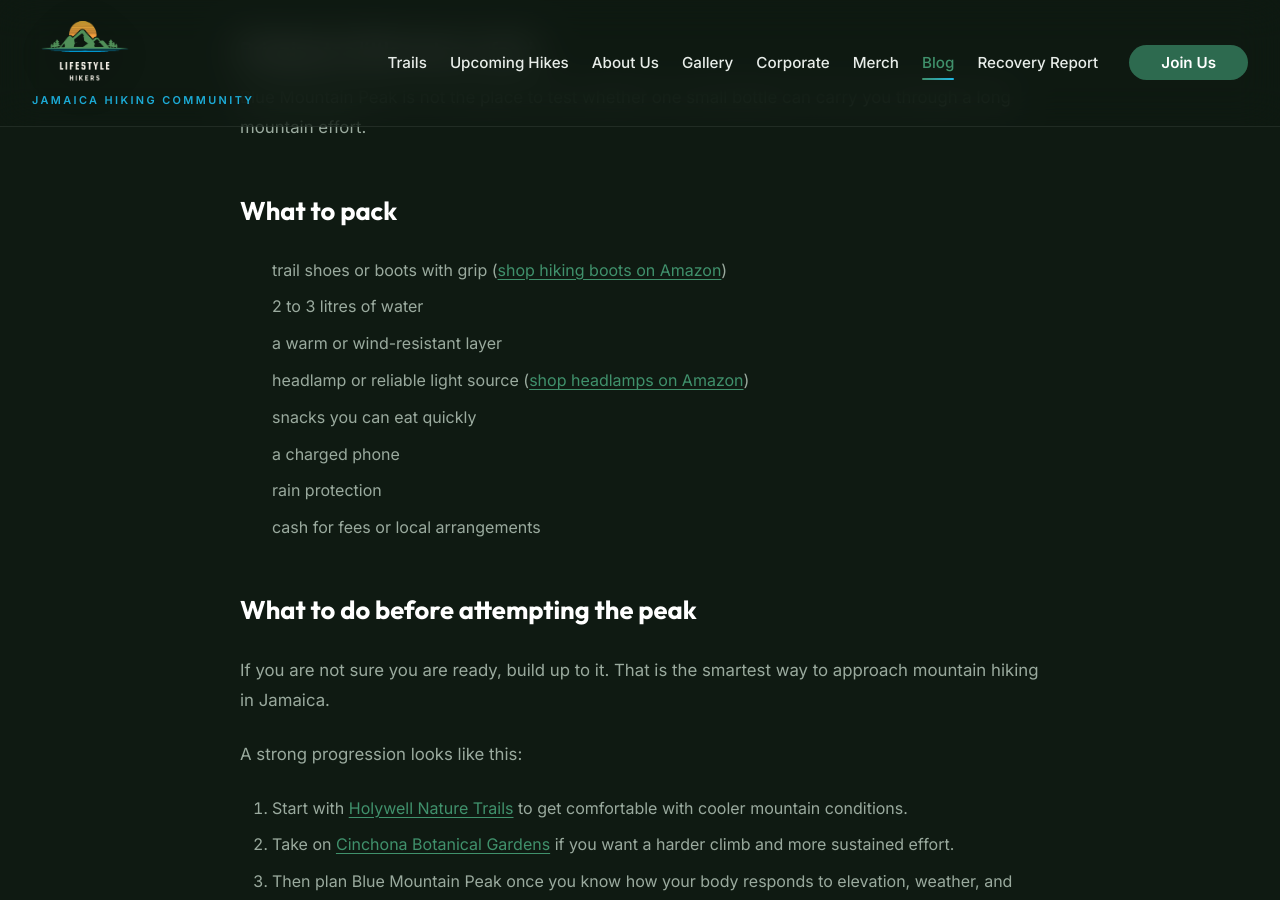
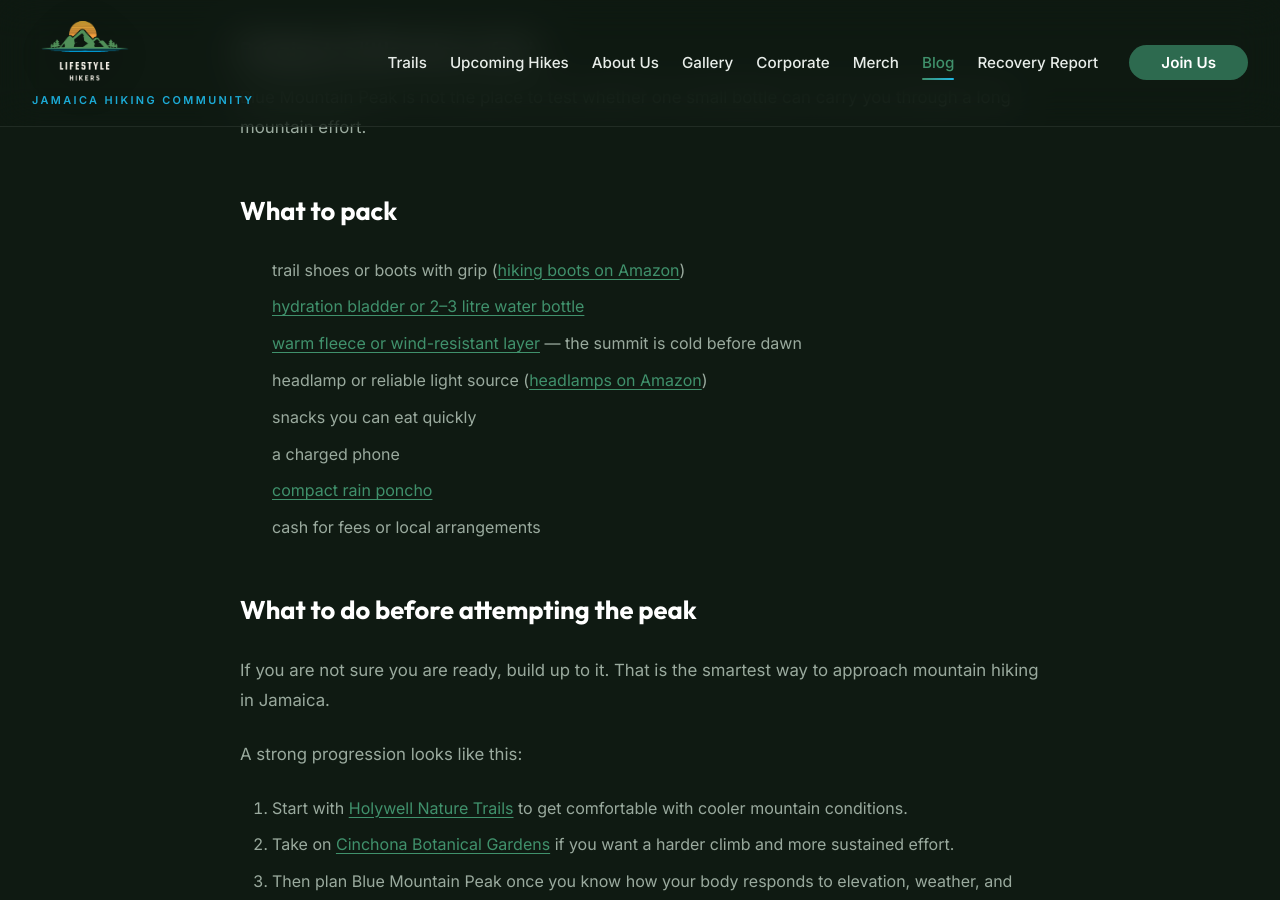
Before and after one commit to willylondon/lifestyle-hikers, a Jekyll site: the page built from _posts/2026-03-19-blue-mountain-peak-complete-hiker-guide.md, in a window 1280 px wide and 900 px high, scrolled down 4606 px. Built offline with Jekyll 4.4.1, drawn with Linux system fonts in a browser that asks for light colours; some of the changed text lies outside the part shown.

Commit message:
feat: add affiliate links to Blue Mountain Peak and waterfalls roundup
Blue Mountain Peak: hydration bladder, fleece/wind layer, compact rain poncho
  (hiking boots + headlamp were already present from previous session)
Waterfalls roundup: water shoes, waterproof dry bag, reusable water bottle

FTC disclosure added to both posts.

Co-Authored-By: Claude Sonnet 4.6 <noreply@anthropic.com>

```diff
--- a/_posts/2026-03-19-blue-mountain-peak-complete-hiker-guide.md
+++ b/_posts/2026-03-19-blue-mountain-peak-complete-hiker-guide.md
@@ -116,13 +116,13 @@ Blue Mountain Peak is not the place to test whether one small bottle can carry y
 
 ## What to pack
 
-- trail shoes or boots with grip ([shop hiking boots on Amazon](https://www.amazon.com/s?k=hiking+boots&tag=lifestylehike-20))
-- 2 to 3 litres of water
-- a warm or wind-resistant layer
-- headlamp or reliable light source ([shop headlamps on Amazon](https://www.amazon.com/s?k=headlamp&tag=lifestylehike-20))
+- trail shoes or boots with grip ([hiking boots on Amazon](https://www.amazon.com/s?k=hiking+boots&tag=lifestylehike-20))
+- [hydration bladder or 2–3 litre water bottle](https://www.amazon.com/s?k=hydration+bladder+hiking&tag=lifestylehike-20)
+- [warm fleece or wind-resistant layer](https://www.amazon.com/s?k=packable+fleece+jacket+hiking&tag=lifestylehike-20) — the summit is cold before dawn
+- headlamp or reliable light source ([headlamps on Amazon](https://www.amazon.com/s?k=headlamp+hiking&tag=lifestylehike-20))
 - snacks you can eat quickly
 - a charged phone
-- rain protection
+- [compact rain poncho](https://www.amazon.com/s?k=compact+rain+poncho+hiking&tag=lifestylehike-20)
 - cash for fees or local arrangements
 
 ## What to do before attempting the peak
```
Also changed, not shown: other parts of _posts/2026-03-19-blue-mountain-peak-complete-hiker-guide.md (+2 -0 lines), _posts/2026-03-19-waterfalls-in-jamaica-roundup.md (+5 -3 lines).
